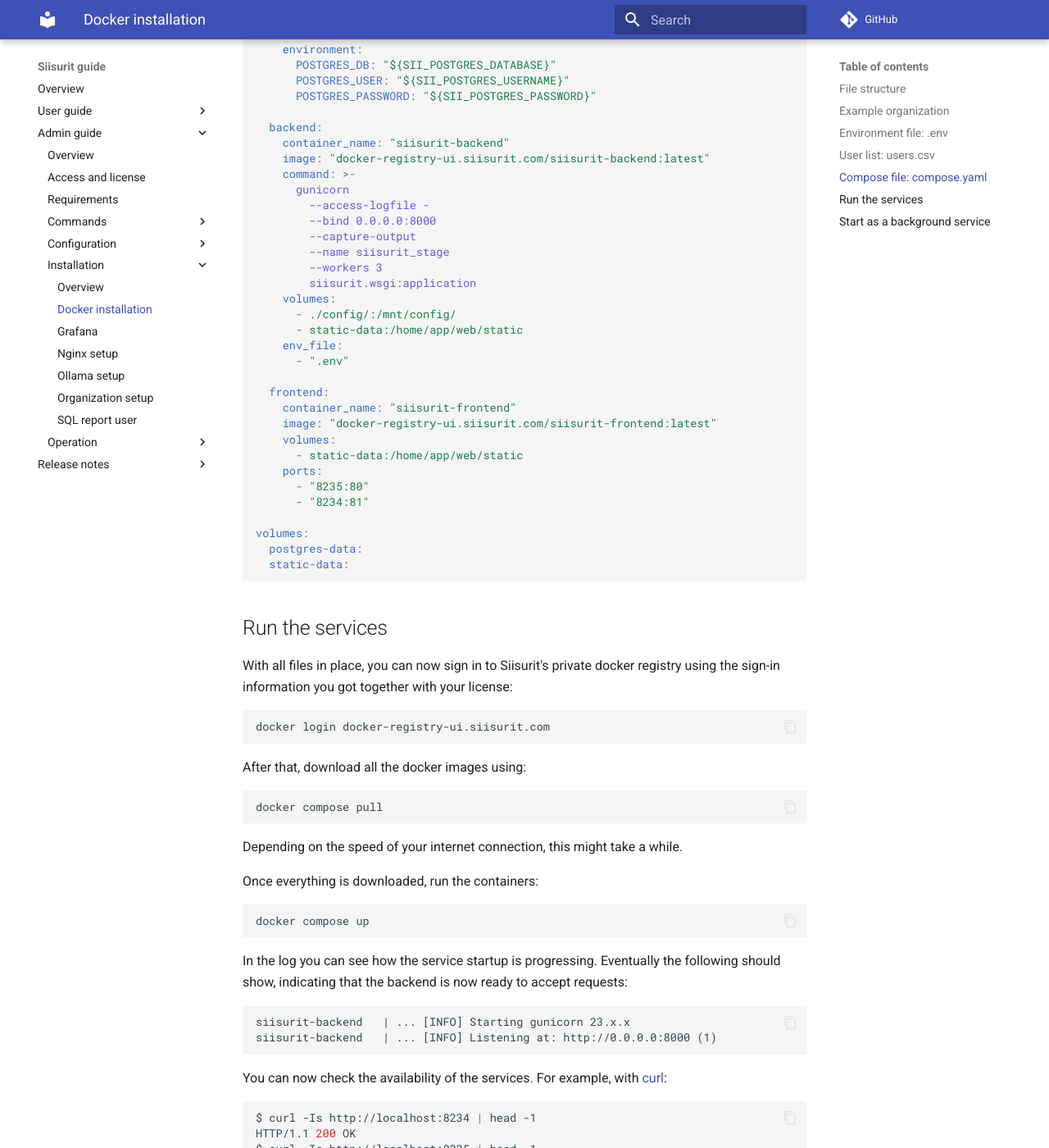
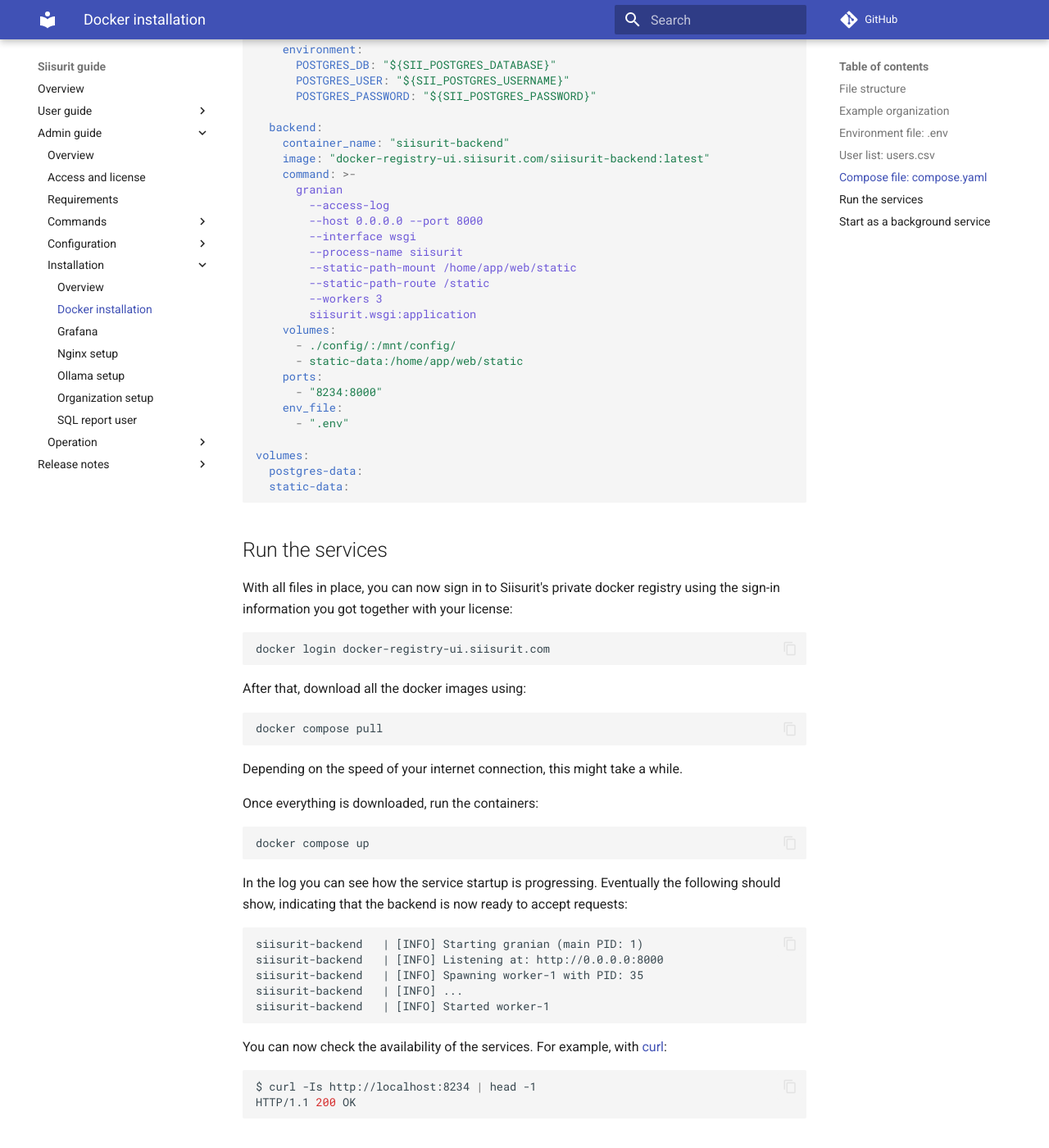
Before and after one commit to siisurit/siisurit_guide, an MkDocs documentation site: the page built from guide/admin/installation/docker.md, in a window 1280 px wide and 1400 px high, scrolled down 2720 px. Shown: the whole window at 82% size. Built offline with MkDocs 1.6.1 and Material for MkDocs 9.7.7, drawn with Linux system fonts in a browser that asks for light colours; comment, search, counter and statistics services are not loaded; some of the changed text lies outside the part shown.

````diff
--- a/guide/admin/installation/docker.md
+++ b/guide/admin/installation/docker.md
@@ -35,7 +35,7 @@ The environment file `.env` contains the settings for the Siisurit service. This
 - Security settings
 - Access restrictions
 
-As starting point:
+As a starting point:
 
 ```bash
 SII_ENVIRONMENT=test
@@ -117,27 +117,22 @@ services:
     container_name: "siisurit-backend"
     image: "docker-registry-ui.siisurit.com/siisurit-backend:latest"
     command: >-
-      gunicorn
-        --access-logfile -
-        --bind 0.0.0.0:8000
-        --capture-output
-        --name siisurit_stage
+      granian
+        --access-log
+        --host 0.0.0.0 --port 8000
+        --interface wsgi
+        --process-name siisurit
+        --static-path-mount /home/app/web/static
+        --static-path-route /static
         --workers 3
         siisurit.wsgi:application
     volumes:
       - ./config/:/mnt/config/
       - static-data:/home/app/web/static
+    ports:
+      - "8234:8000"
     env_file:
       - ".env"
-
-  frontend:
-    container_name: "siisurit-frontend"
-    image: "docker-registry-ui.siisurit.com/siisurit-frontend:latest"
-    volumes:
-      - static-data:/home/app/web/static
-    ports:
-      - "8235:80"
-      - "8234:81"
 
 volumes:
   postgres-data:
@@ -169,16 +164,17 @@ docker compose up
 In the log you can see how the service startup is progressing. Eventually the following should show, indicating that the backend is now ready to accept requests:
 
 ```
-siisurit-backend   | ... [INFO] Starting gunicorn 23.x.x
-siisurit-backend   | ... [INFO] Listening at: http://0.0.0.0:8000 (1)
+siisurit-backend   | [INFO] Starting granian (main PID: 1)
+siisurit-backend   | [INFO] Listening at: http://0.0.0.0:8000
+siisurit-backend   | [INFO] Spawning worker-1 with PID: 35
+siisurit-backend   | [INFO] ...
+siisurit-backend   | [INFO] Started worker-1
 ```
 
 You can now check the availability of the services. For example, with [curl](https://curl.se/):
 
 ```bash
 $ curl -Is http://localhost:8234 | head -1
-HTTP/1.1 200 OK
-$ curl -Is http://localhost:8235 | head -1
 HTTP/1.1 200 OK
 ```
 
````
Also changed, not shown: other parts of guide/admin/installation/docker.md (+4 -4 lines), guide/release/index.md (+2 -0 lines), guide/release/v0.50.0/index.md (added, +21 -0 lines).
